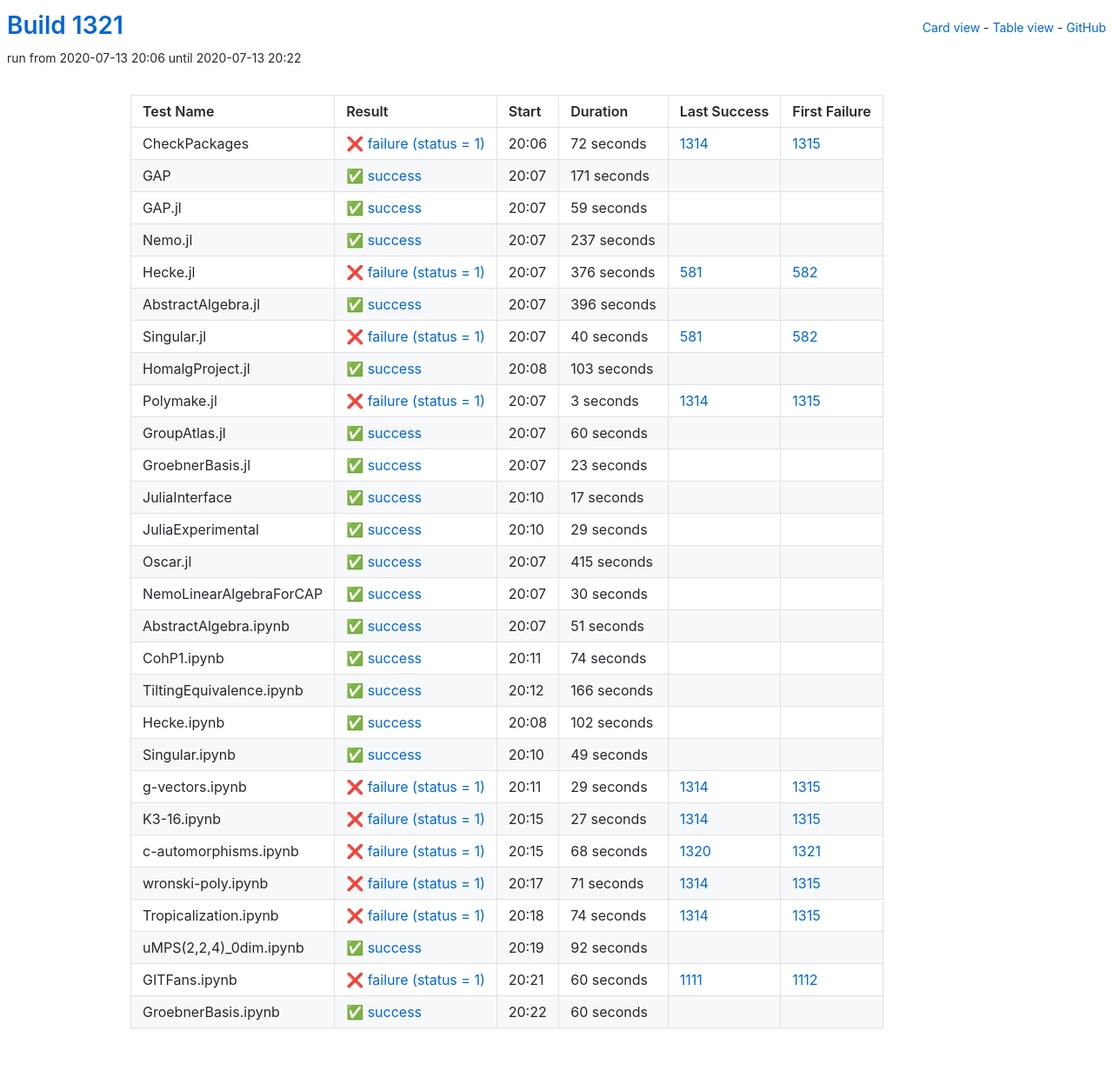
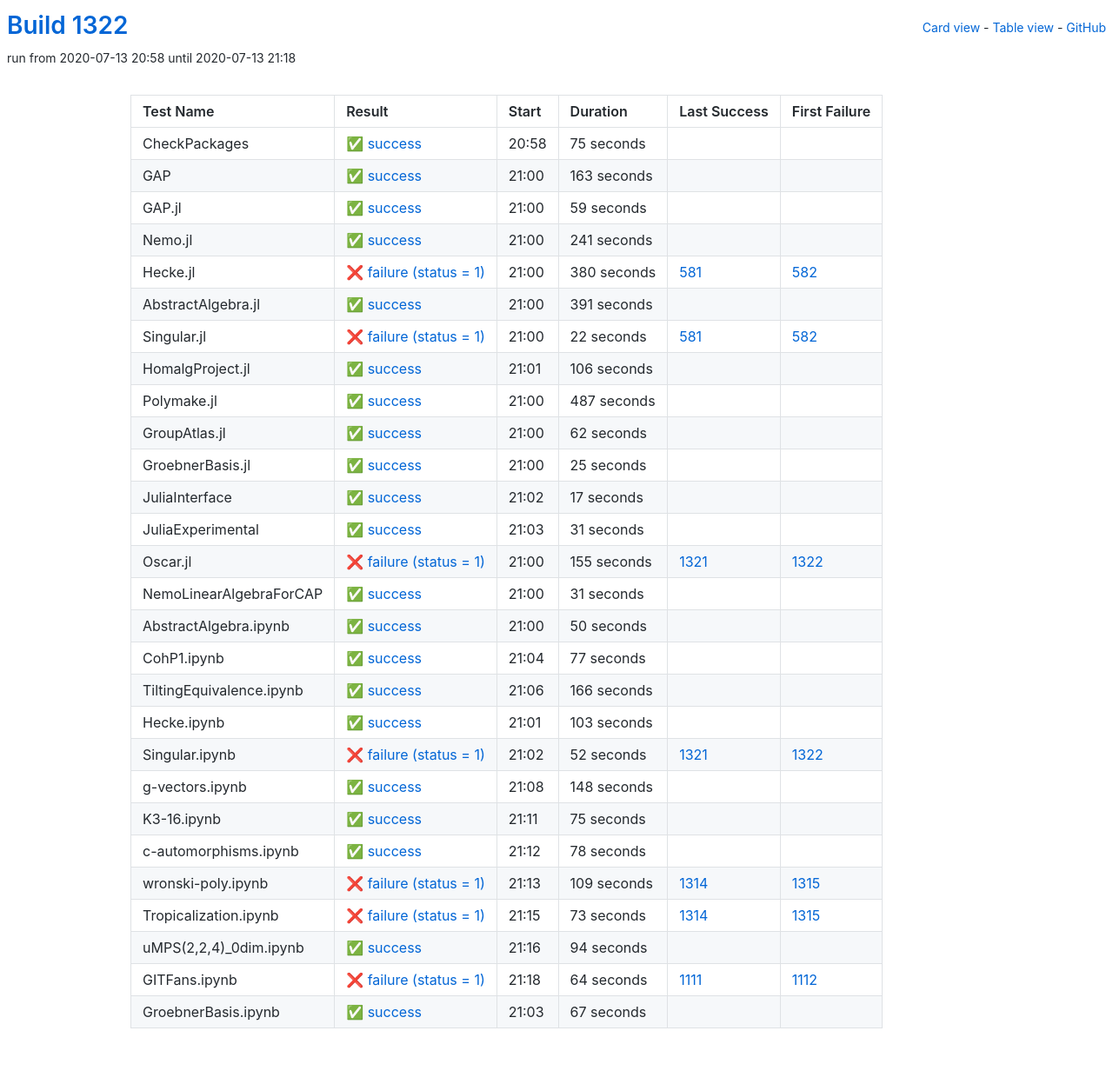
Before and after one commit to oscar-system/oscar-ci-status-1.4, a Jekyll site: the page built from table.html, in a window 1280 px wide. Shown: the whole page at 87% size. Built offline with Jekyll 4.4.1, drawn with Linux system fonts in a browser that asks for light colours.

Commit message:
Build #1322

```diff
--- a/_data/ci.yml
+++ b/_data/ci.yml
@@ -1,6 +1,6 @@
 ---
-build: 1321
-build_url: https://oscarci.mathematik.uni-kl.de/job/oscar-julia-1.4/1321/
+build: 1322
+build_url: https://oscarci.mathematik.uni-kl.de/job/oscar-julia-1.4/1322/
 job: oscar-julia-1.4
 organization: oscar-system
 repo: oscar-ci-status-1.4
@@ -8,32 +8,32 @@ repourl: https://github.com/oscar-system/oscar-ci-status-1.4
 tests:
 - name: CheckPackages
   id: checkpackages
-  log: https://oscarci.mathematik.uni-kl.de/job/oscar-julia-1.4/1321/artifact/logs/build-1321/CheckPackages.log
-  start: 2020-07-13 20:06
-  success: false
-  exitcode: 1
-  status: failure
-  duration: 72
-  last_success: 1314
-  last_success_url: https://oscarci.mathematik.uni-kl.de/job/oscar-julia-1.4/1314/
-  first_failure: 1315
-  first_failure_url: https://oscarci.mathematik.uni-kl.de/job/oscar-julia-1.4/1315/
-- name: GAP
-  id: gap
-  log: https://oscarci.mathematik.uni-kl.de/job/oscar-julia-1.4/1321/artifact/logs/build-1321/GAP.log
-  start: 2020-07-13 20:07
+  log: https://oscarci.mathematik.uni-kl.de/job/oscar-julia-1.4/1322/artifact/logs/build-1322/CheckPackages.log
+  start: 2020-07-13 20:58
   success: true
   exitcode: 0
   status: success
-  duration: 171
+  duration: 75
+  last_success: false
+  last_success_url:
+  first_failure: false
+  first_failure_url:
+- name: GAP
+  id: gap
+  log: https://oscarci.mathematik.uni-kl.de/job/oscar-julia-1.4/1322/artifact/logs/build-1322/GAP.log
+  start: 2020-07-13 21:00
+  success: true
+  exitcode: 0
+  status: success
+  duration: 163
   last_success: false
   last_success_url:
   first_failure: false
   first_failure_url:
 - name: GAP.jl
   id: gap-jl
-  log: https://oscarci.mathematik.uni-kl.de/job/oscar-julia-1.4/1321/artifact/logs/build-1321/GAP.jl.log
-  start: 2020-07-13 20:07
+  log: https://oscarci.mathematik.uni-kl.de/job/oscar-julia-1.4/1322/artifact/logs/build-1322/GAP.jl.log
+  start: 2020-07-13 21:00
   success: true
   exitcode: 0
   status: success
@@ -44,104 +44,104 @@ tests:
   first_failure_url:
 - name: Nemo.jl
   id: nemo-jl
-  log: https://oscarci.mathematik.uni-kl.de/job/oscar-julia-1.4/1321/artifact/logs/build-1321/Nemo.jl.log
-  start: 2020-07-13 20:07
+  log: https://oscarci.mathematik.uni-kl.de/job/oscar-julia-1.4/1322/artifact/logs/build-1322/Nemo.jl.log
+  start: 2020-07-13 21:00
   success: true
   exitcode: 0
   status: success
-  duration: 237
+  duration: 241
   last_success: false
   last_success_url:
   first_failure: false
   first_failure_url:
 - name: Hecke.jl
   id: hecke-jl
-  log: https://oscarci.mathematik.uni-kl.de/job/oscar-julia-1.4/1321/artifact/logs/build-1321/Hecke.jl.log
-  start: 2020-07-13 20:07
+  log: https://oscarci.mathematik.uni-kl.de/job/oscar-julia-1.4/1322/artifact/logs/build-1322/Hecke.jl.log
+  start: 2020-07-13 21:00
   success: false
   exitcode: 1
   status: failure
-  duration: 376
+  duration: 380
   last_success: 581
   last_success_url: https://oscarci.mathematik.uni-kl.de/job/oscar-julia-1.4/581/
   first_failure: 582
   first_failure_url: https://oscarci.mathematik.uni-kl.de/job/oscar-julia-1.4/582/
 - name: AbstractAlgebra.jl
   id: abstractalgebra-jl
-  log: https://oscarci.mathematik.uni-kl.de/job/oscar-julia-1.4/1321/artifact/logs/build-1321/AbstractAlgebra.jl.log
-  start: 2020-07-13 20:07
+  log: https://oscarci.mathematik.uni-kl.de/job/oscar-julia-1.4/1322/artifact/logs/build-1322/AbstractAlgebra.jl.log
+  start: 2020-07-13 21:00
   success: true
   exitcode: 0
   status: success
-  duration: 396
+  duration: 391
   last_success: false
   last_success_url:
   first_failure: false
   first_failure_url:
 - name: Singular.jl
   id: singular-jl
-  log: https://oscarci.mathematik.uni-kl.de/job/oscar-julia-1.4/1321/artifact/logs/build-1321/Singular.jl.log
-  start: 2020-07-13 20:07
+  log: https://oscarci.mathematik.uni-kl.de/job/oscar-julia-1.4/1322/artifact/logs/build-1322/Singular.jl.log
+  start: 2020-07-13 21:00
   success: false
   exitcode: 1
   status: failure
-  duration: 40
+  duration: 22
   last_success: 581
   last_success_url: https://oscarci.mathematik.uni-kl.de/job/oscar-julia-1.4/581/
   first_failure: 582
   first_failure_url: https://oscarci.mathematik.uni-kl.de/job/oscar-julia-1.4/582/
 - name: HomalgProject.jl
   id: homalgproject-jl
-  log: https://oscarci.mathematik.uni-kl.de/job/oscar-julia-1.4/1321/artifact/logs/build-1321/HomalgProject.jl.log
-  start: 2020-07-13 20:08
+  log: https://oscarci.mathematik.uni-kl.de/job/oscar-julia-1.4/1322/artifact/logs/build-1322/HomalgProject.jl.log
+  start: 2020-07-13 21:01
   success: true
   exitcode: 0
   status: success
-  duration: 103
+  duration: 106
   last_success: false
   last_success_url:
   first_failure: false
   first_failure_url:
 - name: Polymake.jl
   id: polymake-jl
-  log: https://oscarci.mathematik.uni-kl.de/job/oscar-julia-1.4/1321/artifact/logs/build-1321/Polymake.jl.log
-  start: 2020-07-13 20:07
-  success: false
-  exitcode: 1
-  status: failure
-  duration: 3
-  last_success: 1314
-  last_success_url: https://oscarci.mathematik.uni-kl.de/job/oscar-julia-1.4/1314/
-  first_failure: 1315
-  first_failure_url: https://oscarci.mathematik.uni-kl.de/job/oscar-julia-1.4/1315/
-- name: GroupAtlas.jl
-  id: groupatlas-jl
-  log: https://oscarci.mathematik.uni-kl.de/job/oscar-julia-1.4/1321/artifact/logs/build-1321/GroupAtlas.jl.log
-  start: 2020-07-13 20:07
+  log: https://oscarci.mathematik.uni-kl.de/job/oscar-julia-1.4/1322/artifact/logs/build-1322/Polymake.jl.log
+  start: 2020-07-13 21:00
   success: true
   exitcode: 0
   status: success
-  duration: 60
+  duration: 487
+  last_success: false
+  last_success_url:
+  first_failure: false
+  first_failure_url:
+- name: GroupAtlas.jl
+  id: groupatlas-jl
+  log: https://oscarci.mathematik.uni-kl.de/job/oscar-julia-1.4/1322/artifact/logs/build-1322/GroupAtlas.jl.log
+  start: 2020-07-13 21:00
+  success: true
+  exitcode: 0
+  status: success
+  duration: 62
   last_success: false
   last_success_url:
   first_failure: false
   first_failure_url:
 - name: GroebnerBasis.jl
   id: groebnerbasis-jl
-  log: https://oscarci.mathematik.uni-kl.de/job/oscar-julia-1.4/1321/artifact/logs/build-1321/GroebnerBasis.jl.log
-  start: 2020-07-13 20:07
+  log: https://oscarci.mathematik.uni-kl.de/job/oscar-julia-1.4/1322/artifact/logs/build-1322/GroebnerBasis.jl.log
+  start: 2020-07-13 21:00
   success: true
   exitcode: 0
   status: success
-  duration: 23
+  duration: 25
   last_success: false
   last_success_url:
   first_failure: false
   first_failure_url:
 - name: JuliaInterface
   id: juliainterface
-  log: https://oscarci.mathematik.uni-kl.de/job/oscar-julia-1.4/1321/artifact/logs/build-1321/JuliaInterface.log
-  start: 2020-07-13 20:10
+  log: https://oscarci.mathematik.uni-kl.de/job/oscar-julia-1.4/1322/artifact/logs/build-1322/JuliaInterface.log
+  start: 2020-07-13 21:02
   success: true
   exitcode: 0
   status: success
@@ -152,68 +152,68 @@ tests:
   first_failure_url:
 - name: JuliaExperimental
   id: juliaexperimental
-  log: https://oscarci.mathematik.uni-kl.de/job/oscar-julia-1.4/1321/artifact/logs/build-1321/JuliaExperimental.log
-  start: 2020-07-13 20:10
+  log: https://oscarci.mathematik.uni-kl.de/job/oscar-julia-1.4/1322/artifact/logs/build-1322/JuliaExperimental.log
+  start: 2020-07-13 21:03
   success: true
   exitcode: 0
   status: success
-  duration: 29
+  duration: 31
   last_success: false
   last_success_url:
   first_failure: false
   first_failure_url:
 - name: Oscar.jl
   id: oscar-jl
-  log: https://oscarci.mathematik.uni-kl.de/job/oscar-julia-1.4/1321/artifact/logs/build-1321/Oscar.jl.log
-  start: 2020-07-13 20:07
+  log: https://oscarci.mathematik.uni-kl.de/job/oscar-julia-1.4/1322/artifact/logs/build-1322/Oscar.jl.log
+  start: 2020-07-13 21:00
+  success: false
+  exitcode: 1
+  status: failure
+  duration: 155
+  last_success: 1321
+  last_success_url: https://oscarci.mathematik.uni-kl.de/job/oscar-julia-1.4/1321/
+  first_failure: 1322
+  first_failure_url: https://oscarci.mathematik.uni-kl.de/job/oscar-julia-1.4/1322/
+- name: NemoLinearAlgebraForCAP
+  id: nemolinearalgebraforcap
+  log: https://oscarci.mathematik.uni-kl.de/job/oscar-julia-1.4/1322/artifact/logs/build-1322/NemoLinearAlgebraForCAP.log
+  start: 2020-07-13 21:00
   success: true
   exitcode: 0
   status: success
-  duration: 415
-  last_success: false
-  last_success_url:
-  first_failure: false
-  first_failure_url:
-- name: NemoLinearAlgebraForCAP
-  id: nemolinearalgebraforcap
-  log: https://oscarci.mathematik.uni-kl.de/job/oscar-julia-1.4/1321/artifact/logs/build-1321/NemoLinearAlgebraForCAP.log
-  start: 2020-07-13 20:07
-  success: true
-  exitcode: 0
-  status: success
-  duration: 30
+  duration: 31
   last_success: false
   last_success_url:
   first_failure: false
   first_failure_url:
 - name: AbstractAlgebra.ipynb
   id: abstractalgebra-ipynb
-  log: https://oscarci.mathematik.uni-kl.de/job/oscar-julia-1.4/1321/artifact/logs/build-1321/AbstractAlgebra.ipynb.log
-  start: 2020-07-13 20:07
+  log: https://oscarci.mathematik.uni-kl.de/job/oscar-julia-1.4/1322/artifact/logs/build-1322/AbstractAlgebra.ipynb.log
+  start: 2020-07-13 21:00
   success: true
   exitcode: 0
   status: success
-  duration: 51
+  duration: 50
   last_success: false
   last_success_url:
   first_failure: false
   first_failure_url:
 - name: CohP1.ipynb
   id: cohp1-ipynb
-  log: https://oscarci.mathematik.uni-kl.de/job/oscar-julia-1.4/1321/artifact/logs/build-1321/CohP1.ipynb.log
-  start: 2020-07-13 20:11
+  log: https://oscarci.mathematik.uni-kl.de/job/oscar-julia-1.4/1322/artifact/logs/build-1322/CohP1.ipynb.log
+  start: 2020-07-13 21:04
   success: true
   exitcode: 0
   status: success
-  duration: 74
+  duration: 77
   last_success: false
   last_success_url:
   first_failure: false
   first_failure_url:
 - name: TiltingEquivalence.ipynb
   id: tiltingequivalence-ipynb
-  log: https://oscarci.mathematik.uni-kl.de/job/oscar-julia-1.4/1321/artifact/logs/build-1321/TiltingEquivalence.ipynb.log
-  start: 2020-07-13 20:12
+  log: https://oscarci.mathematik.uni-kl.de/job/oscar-julia-1.4/1322/artifact/logs/build-1322/TiltingEquivalence.ipynb.log
+  start: 2020-07-13 21:06
   success: true
   exitcode: 0
   status: success
@@ -224,120 +224,120 @@ tests:
   first_failure_url:
 - name: Hecke.ipynb
   id: hecke-ipynb
-  log: https://oscarci.mathematik.uni-kl.de/job/oscar-julia-1.4/1321/artifact/logs/build-1321/Hecke.ipynb.log
-  start: 2020-07-13 20:08
+  log: https://oscarci.mathematik.uni-kl.de/job/oscar-julia-1.4/1322/artifact/logs/build-1322/Hecke.ipynb.log
+  start: 2020-07-13 21:01
   success: true
   exitcode: 0
   status: success
-  duration: 102
+  duration: 103
   last_success: false
   last_success_url:
   first_failure: false
   first_failure_url:
 - name: Singular.ipynb
   id: singular-ipynb
-  log: https://oscarci.mathematik.uni-kl.de/job/oscar-julia-1.4/1321/artifact/logs/build-1321/Singular.ipynb.log
-  start: 2020-07-13 20:10
+  log: https://oscarci.mathematik.uni-kl.de/job/oscar-julia-1.4/1322/artifact/logs/build-1322/Singular.ipynb.log
+  start: 2020-07-13 21:02
+  success: false
+  exitcode: 1
+  status: failure
+  duration: 52
+  last_success: 1321
+  last_success_url: https://oscarci.mathematik.uni-kl.de/job/oscar-julia-1.4/1321/
+  first_failure: 1322
+  first_failure_url: https://oscarci.mathematik.uni-kl.de/job/oscar-julia-1.4/1322/
+- name: g-vectors.ipynb
+  id: g-vectors-ipynb
+  log: https://oscarci.mathematik.uni-kl.de/job/oscar-julia-1.4/1322/artifact/logs/build-1322/g-vectors.ipynb.log
+  start: 2020-07-13 21:08
   success: true
   exitcode: 0
   status: success
-  duration: 49
+  duration: 148
   last_success: false
   last_success_url:
   first_failure: false
   first_failure_url:
-- name: g-vectors.ipynb
-  id: g-vectors-ipynb
-  log: https://oscarci.mathematik.uni-kl.de/job/oscar-julia-1.4/1321/artifact/logs/build-1321/g-vectors.ipynb.log
-  start: 2020-07-13 20:11
+- name: K3-16.ipynb
+  id: k3-16-ipynb
+  log: https://oscarci.mathematik.uni-kl.de/job/oscar-julia-1.4/1322/artifact/logs/build-1322/K3-16.ipynb.log
+  start: 2020-07-13 21:11
+  success: true
+  exitcode: 0
+  status: success
+  duration: 75
+  last_success: false
+  last_success_url:
+  first_failure: false
+  first_failure_url:
+- name: c-automorphisms.ipynb
+  id: c-automorphisms-ipynb
+  log: https://oscarci.mathematik.uni-kl.de/job/oscar-julia-1.4/1322/artifact/logs/build-1322/c-automorphisms.ipynb.log
+  start: 2020-07-13 21:12
+  success: true
+  exitcode: 0
+  status: success
+  duration: 78
+  last_success: false
+  last_success_url:
+  first_failure: false
+  first_failure_url:
+- name: wronski-poly.ipynb
+  id: wronski-poly-ipynb
+  log: https://oscarci.mathematik.uni-kl.de/job/oscar-julia-1.4/1322/artifact/logs/build-1322/wronski-poly.ipynb.log
+  start: 2020-07-13 21:13
   success: false
   exitcode: 1
   status: failure
-  duration: 29
-  last_success: 1314
-  last_success_url: https://oscarci.mathematik.uni-kl.de/job/oscar-julia-1.4/1314/
-  first_failure: 1315
-  first_failure_url: https://oscarci.mathematik.uni-kl.de/job/oscar-julia-1.4/1315/
-- name: K3-16.ipynb
-  id: k3-16-ipynb
-  log: https://oscarci.mathematik.uni-kl.de/job/oscar-julia-1.4/1321/artifact/logs/build-1321/K3-16.ipynb.log
-  start: 2020-07-13 20:15
-  success: false
-  exitcode: 1
-  status: failure
-  duration: 27
-  last_success: 1314
-  last_success_url: https://oscarci.mathematik.uni-kl.de/job/oscar-julia-1.4/1314/
-  first_failure: 1315
-  first_failure_url: https://oscarci.mathematik.uni-kl.de/job/oscar-julia-1.4/1315/
-- name: c-automorphisms.ipynb
-  id: c-automorphisms-ipynb
-  log: https://oscarci.mathematik.uni-kl.de/job/oscar-julia-1.4/1321/artifact/logs/build-1321/c-automorphisms.ipynb.log
-  start: 2020-07-13 20:15
-  success: false
-  exitcode: 1
-  status: failure
-  duration: 68
-  last_success: 1320
-  last_success_url: https://oscarci.mathematik.uni-kl.de/job/oscar-julia-1.4/1320/
-  first_failure: 1321
-  first_failure_url: https://oscarci.mathematik.uni-kl.de/job/oscar-julia-1.4/1321/
-- name: wronski-poly.ipynb
-  id: wronski-poly-ipynb
-  log: https://oscarci.mathematik.uni-kl.de/job/oscar-julia-1.4/1321/artifact/logs/build-1321/wronski-poly.ipynb.log
-  start: 2020-07-13 20:17
-  success: false
-  exitcode: 1
-  status: failure
-  duration: 71
+  duration: 109
   last_success: 1314
   last_success_url: https://oscarci.mathematik.uni-kl.de/job/oscar-julia-1.4/1314/
   first_failure: 1315
   first_failure_url: https://oscarci.mathematik.uni-kl.de/job/oscar-julia-1.4/1315/
 - name: Tropicalization.ipynb
   id: tropicalization-ipynb
-  log: https://oscarci.mathematik.uni-kl.de/job/oscar-julia-1.4/1321/artifact/logs/build-1321/Tropicalization.ipynb.log
-  start: 2020-07-13 20:18
+  log: https://oscarci.mathematik.uni-kl.de/job/oscar-julia-1.4/1322/artifact/logs/build-1322/Tropicalization.ipynb.log
+  start: 2020-07-13 21:15
   success: false
   exitcode: 1
   status: failure
-  duration: 74
+  duration: 73
   last_success: 1314
   last_success_url: https://oscarci.mathematik.uni-kl.de/job/oscar-julia-1.4/1314/
   first_failure: 1315
   first_failure_url: https://oscarci.mathematik.uni-kl.de/job/oscar-julia-1.4/1315/
 - name: uMPS(2,2,4)_0dim.ipynb
   id: umps-2-2-4-0dim-ipynb
-  log: https://oscarci.mathematik.uni-kl.de/job/oscar-julia-1.4/1321/artifact/logs/build-1321/uMPS-2-2-4-_0dim.ipynb.log
-  start: 2020-07-13 20:19
+  log: https://oscarci.mathematik.uni-kl.de/job/oscar-julia-1.4/1322/artifact/logs/build-1322/uMPS-2-2-4-_0dim.ipynb.log
+  start: 2020-07-13 21:16
   success: true
   exitcode: 0
   status: success
-  duration: 92
+  duration: 94
   last_success: false
   last_success_url:
   first_failure: false
   first_failure_url:
 - name: GITFans.ipynb
   id: gitfans-ipynb
-  log: https://oscarci.mathematik.uni-kl.de/job/oscar-julia-1.4/1321/artifact/logs/build-1321/GITFans.ipynb.log
-  start: 2020-07-13 20:21
+  log: https://oscarci.mathematik.uni-kl.de/job/oscar-julia-1.4/1322/artifact/logs/build-1322/GITFans.ipynb.log
+  start: 2020-07-13 21:18
   success: false
   exitcode: 1
   status: failure
-  duration: 60
+  duration: 64
   last_success: 1111
   last_success_url: https://oscarci.mathematik.uni-kl.de/job/oscar-julia-1.4/1111/
   first_failure: 1112
   first_failure_url: https://oscarci.mathematik.uni-kl.de/job/oscar-julia-1.4/1112/
 - name: GroebnerBasis.ipynb
   id: groebnerbasis-ipynb
-  log: https://oscarci.mathematik.uni-kl.de/job/oscar-julia-1.4/1321/artifact/logs/build-1321/GroebnerBasis.ipynb.log
-  start: 2020-07-13 20:22
+  log: https://oscarci.mathematik.uni-kl.de/job/oscar-julia-1.4/1322/artifact/logs/build-1322/GroebnerBasis.ipynb.log
+  start: 2020-07-13 21:03
   success: true
   exitcode: 0
   status: success
-  duration: 60
+  duration: 67
   last_success: false
   last_success_url:
   first_failure: false
```
Also changed, not shown: README.md.
